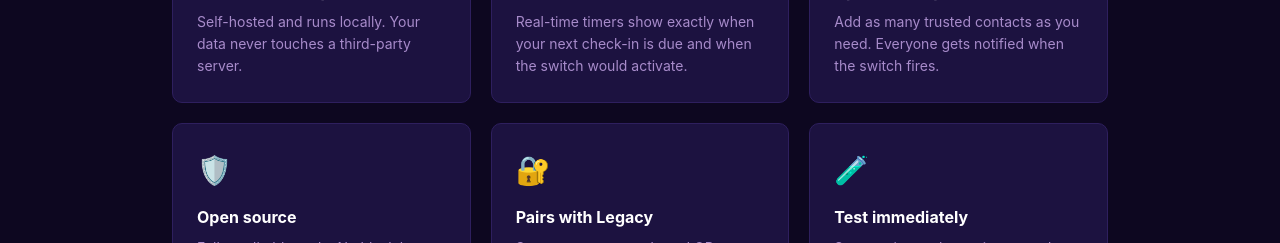
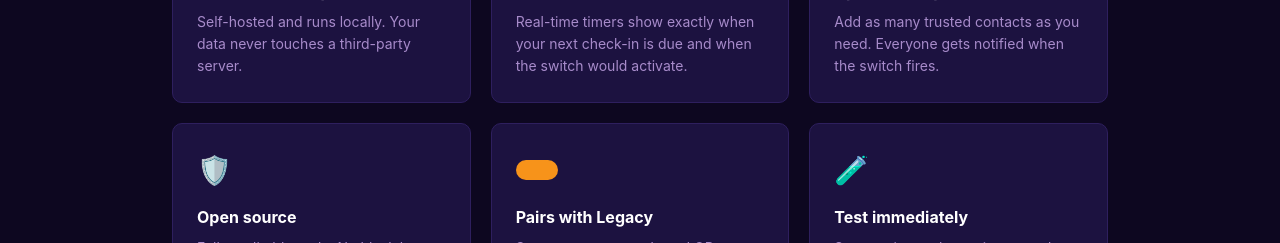
Before and after one commit to ericscalibur/Deploy-Deadman-Switch, a plain HTML site: page index.html in a window 1280 px wide. Shown: the part 1926-2169 px from the top of the page. Drawn offline with Linux system fonts and the light colour scheme.

Commit message:
update: orange pill icon for Pairs with Legacy feature card

```diff
--- a/index.html
+++ b/index.html
@@ -241,7 +241,7 @@
         <p>Fully auditable code. No black boxes. You know exactly what runs when the switch activates.</p>
       </div>
       <div class="feature-card">
-        <div class="feature-icon">🔐</div>
+        <div class="feature-icon"><svg width="42" height="20" viewBox="0 0 42 20"><rect width="42" height="20" rx="10" fill="#f7931a"/></svg></div>
         <h3>Pairs with Legacy</h3>
         <p>Scan your encrypted seed QR straight into your email. Your Bitcoin inheritance, delivered automatically.</p>
       </div>
```
